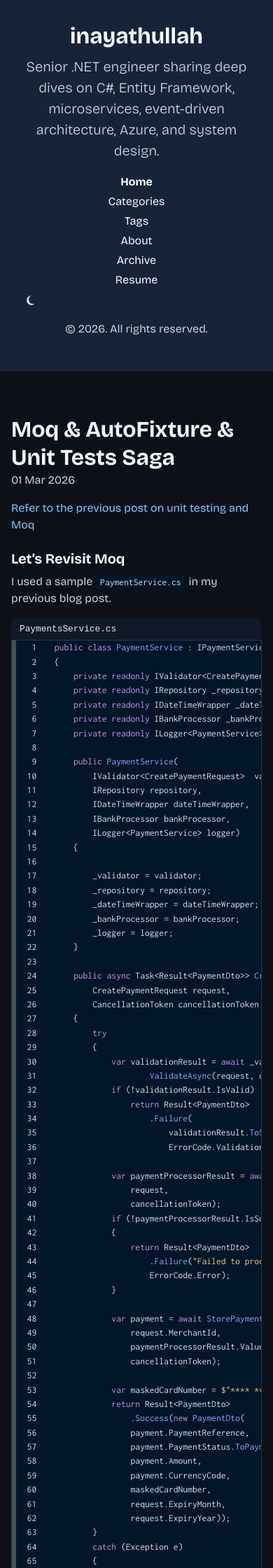
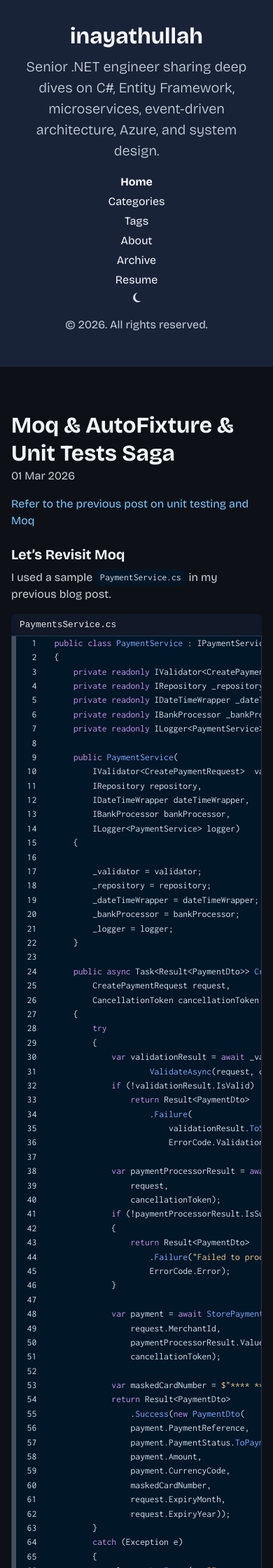
Before and after one commit to inayathullah/inayathullah.github.io, a Jekyll site: the page built from index.html, in a window 390 px wide. Shown: the top 2240 px of the page at 70% size. Built offline with Jekyll 4.4.1, drawn with Linux system fonts in a browser that asks for light colours; Markdown is read by kramdown in place of the engine named in the settings; the list of posts is cut into pages by our own code.

Commit message:
fix mobile layout

```diff
--- a/public/css/hyde.css
+++ b/public/css/hyde.css
@@ -183,6 +183,16 @@ a.sidebar-nav-item:focus {
 .theme-toggle:focus {
   background: transparent;
   text-decoration: underline;
+}
+
+@media (max-width: 47.999em) {
+  .theme-toggle {
+    display: flex;
+    justify-content: center;
+    text-align: center;
+    margin-left: auto;
+    margin-right: auto;
+  }
 }
 
 @media (min-width: 48em) {
```
